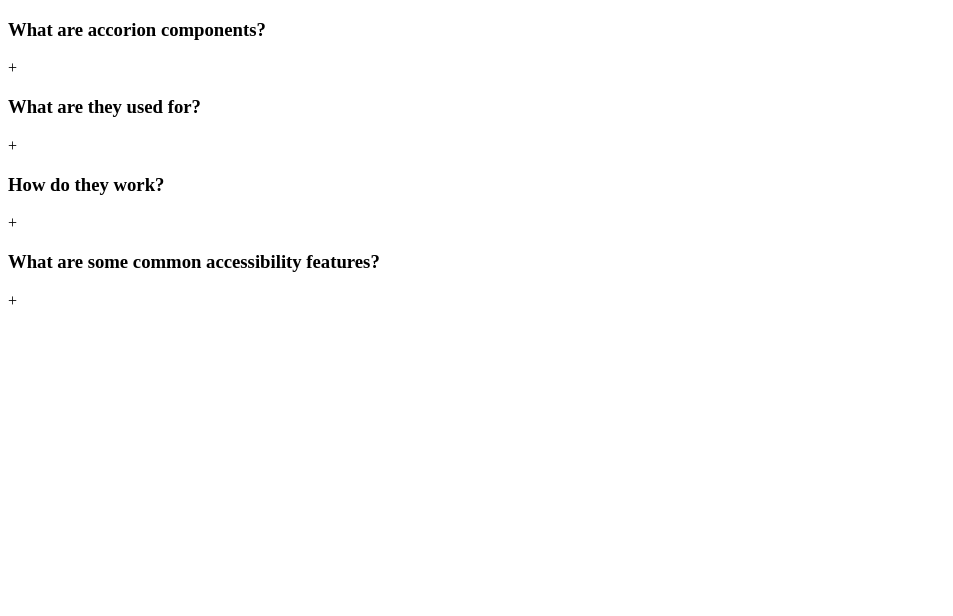
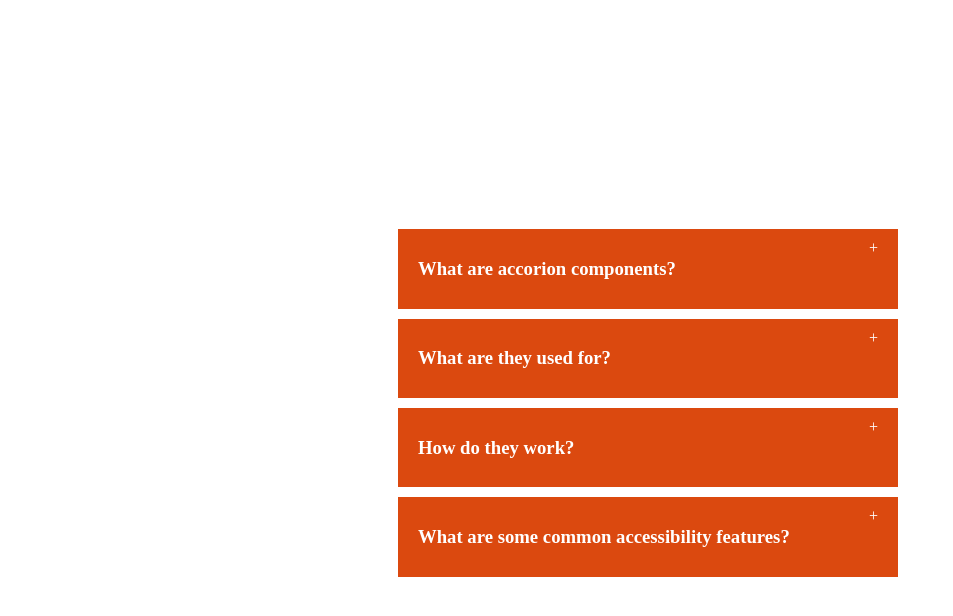
Before and after one commit to parv68/accordin-react, a React (Vite) app: page / in a window 1280 px wide. Shown: the top 616 px of the page, without its empty margins (0-953 px from the left). Built offline with nearby package versions, Linux system fonts and the light colour scheme.

Commit message:
styling for the jsx file

```diff
--- a/src/index.css
+++ b/src/index.css
@@ -0,0 +1,26 @@
+.wrapper{
+    display: flex;
+    height: 100vh;
+    width: 100vw;
+    justify-content: center;
+    align-items: center;
+}
+.accordian{
+    width: 500px;
+}
+.item{
+    padding: 10px 20px;
+    background: #db490f;
+    margin-bottom: 10px;
+    color: white;
+}
+.title{
+    color: white;
+    display: flex;
+    justify-content: space-between;
+    cursor: pointer;
+}
+.content{
+    color: white;
+    height: auto;
+}
```
